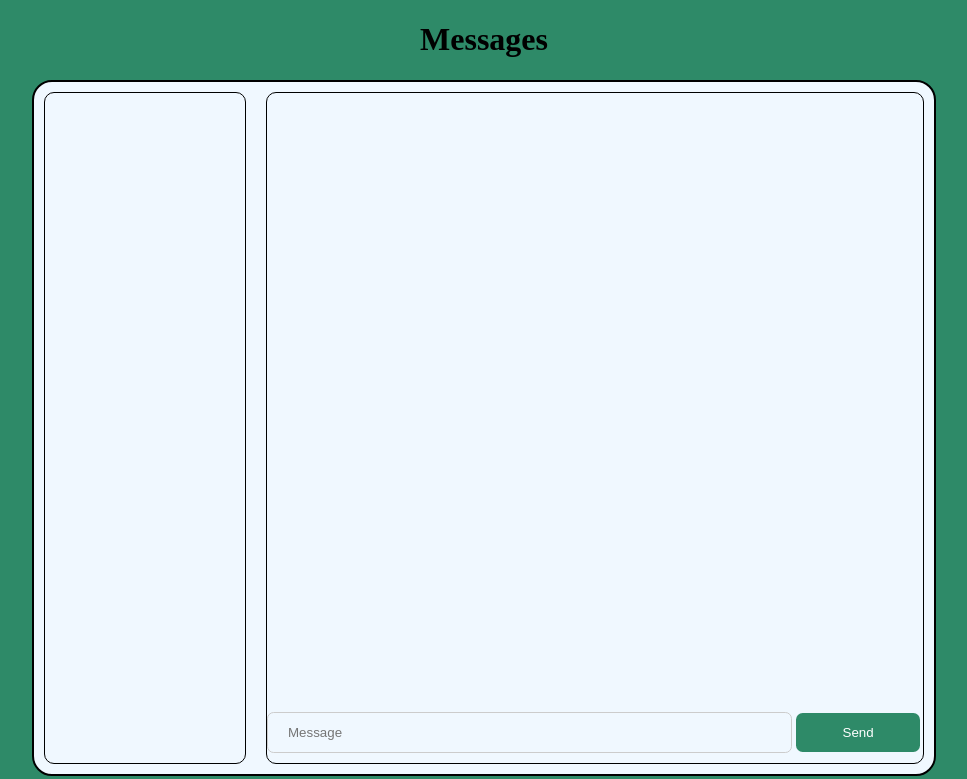
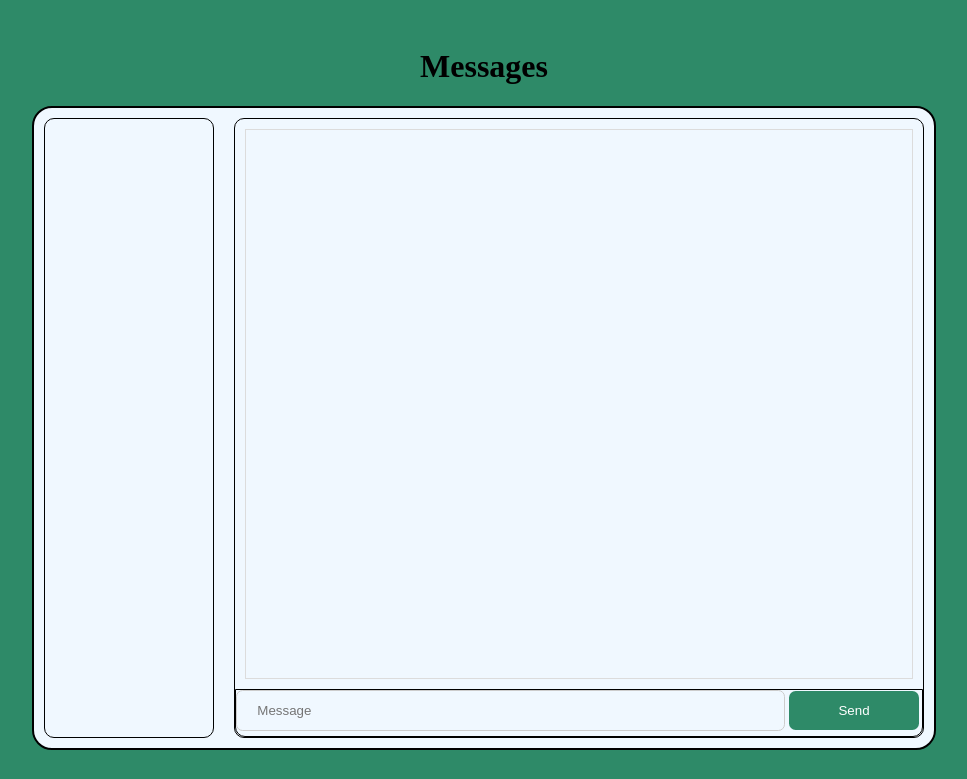
Before and after one commit to ImpalaRanger/csp-450-capstone, a PHP site: page /Messages/messaging.php in a window 1280 px wide. Shown: the part 21-800 px from the top of the page, without its empty margins (156-1123 px from the left). Run offline with PHP 8.4, Linux system fonts and the light colour scheme; the visitor is signed in with stand-in values (Sample User, id 1); data that the repository does not hold is empty.

Commit message:
messages now display in user friendly manner display updates every 5 seconds or when user sends new message

```diff
--- a/Messages/fetch_convo.php
+++ b/Messages/fetch_convo.php
@@ -8,7 +8,9 @@ $stmt->bind_param("i", $_GET['convo_id']);
 $stmt->execute();
 $results = $stmt->get_result();
 if($results->num_rows > 0) {
+    $msg_arr = [];
     foreach ($results as $msg) {
-        echo $msg['msg'] . " <br>";
+        $msg_arr[] = $msg;
     }
+    echo json_encode($msg_arr);
 }//---------------------------------------------------
--- a/Messages/messaging.css
+++ b/Messages/messaging.css
@@ -15,8 +15,8 @@ body {
 
 .chat-container {
     background-color: aliceblue;
-    flex-grow: 10;
-    /*height: 90vh;*/
+
+    height: 80vh;
     width: 90%;
     max-width: 900px;
     border: solid black 2px;
@@ -37,13 +37,12 @@ body {
     position: relative;
     display: flex;
     flex-direction: column;
-    width: 20%;
+
     border: 1px solid black;
-    min-width: 5em;
+    width: 200px;
   }
 
   .chat-conversation-selector {
-
     width:100%;
     height:100%;
   }
@@ -75,18 +74,34 @@ body {
 
 
 .conversation {
-    /*width: 100%;*/
-    flex-grow: 5;
+    width: 100%;
     position:relative;
 
   }
 
+.convo-display {
+  margin-bottom:10em;
+  height: calc(100% - 3em);
+  box-sizing: border-box;
+  border: solid gainsboro 1px;
+  overflow: scroll;
+}
+
 .send-message-case {
+    z-index: 2;
+    height: 3em;
     width:100%;
     position:absolute;
-    bottom:10px;
+    bottom:0px;
     right:0px;
     left:0px;
+    border:black solid 1px;
+    border-bottom-left-radius: 10px;
+    border-bottom-right-radius: 10px;
+    box-sizing: border-box;
+
+    margin-top:0.5em;
+    background-color: aliceblue;
 }
 
 .chat-send-message {
--- a/Messages/messaging.php
+++ b/Messages/messaging.php
@@ -4,9 +4,6 @@
     <meta charset="UTF-8">
     <meta name="viewport" content="width=device-width, initial-scale=1.0">
     <link rel="stylesheet" type="text/css" href="messaging.css">
-
-
-
     <title>Messages</title>
 </head>
 <body>
@@ -16,7 +13,6 @@
 </header>
 
     <?php
-
 
         session_start();
         include '../main.php';
@@ -46,8 +42,6 @@
                 <?php // processes conversation selectors
                     foreach ($conversations as $conversation) {
                         $messaged_user;
-
-
 
                         $stmt2;
                         if ($conversation['sender_id'] == $id) { // user is sender
@@ -99,12 +93,16 @@
 <script>
     // global variable for tracking which conversation is currently open
     let currentConvoId = -1;
+    const userId = <?php echo $_SESSION['id']; ?>;
 
     // AJAX request for loading messages when user selects a conversation
     function getConversation() {
+
         var convo_id = document.querySelector('input[name=convo]:checked').value;
         console.log(convo_id + " from getConversation()");
         currentConvoId = convo_id;
+
+
 
         var xhttp;
         if (convo_id == "") {
@@ -114,7 +112,28 @@
         xhttp = new XMLHttpRequest();
         xhttp.onreadystatechange = function() {
             if (this.readyState == 4 && this.status == 200) {
-            document.getElementById("convo-display").innerHTML = this.responseText;
+                document.getElementById("convo-display").innerHTML = "";
+                let messages = JSON.parse(this.responseText);
+                messages.forEach((message) =>{
+                    //console.log(message.sender_id);
+                    let indivMessage = document.createElement('div');
+                    if (message.sender_id == userId) {
+                        indivMessage.className = "message message-right";
+                        indivMessage.style.cssText = 'width:fit-content;max-width:70%;border: solid black 1px;background-color: #ccc;border-radius: 5px;padding:5px;margin-bottom:5px;margin-left:auto;';
+                    }
+                    else {
+                        indivMessage.className = "message message-left";
+                        indivMessage.style.cssText = 'width:fit-content;max-width:70%;border: solid black 1px;background-color: #20bee5;border-radius: 5px;padding:5px;margin-bottom:5px;';
+
+                    }
+                    indivMessage.innerText = message.msg;
+                    document.getElementById('convo-display').appendChild(indivMessage);
+                });
+
+
+                var display = document.getElementById('convo-display');
+                display.scrollTop = display.scrollHeight;
+                //document.getElementById("convo-display").innerHTML = messages;
             }
         };
         xhttp.open("GET", "fetch_convo.php?convo_id="+currentConvoId, true);
@@ -140,9 +159,21 @@
             if (this.readyState == 4 && this.status == 200) {
                 getConversation();
                 document.getElementById('msg').value = "";
+
             }
         }
     }
+
+
+        setInterval(() => {
+            console.log('retreving messages');
+            getConversation();
+        }, 5000);
+
+
+
+
+
 </script>
 
 
```
